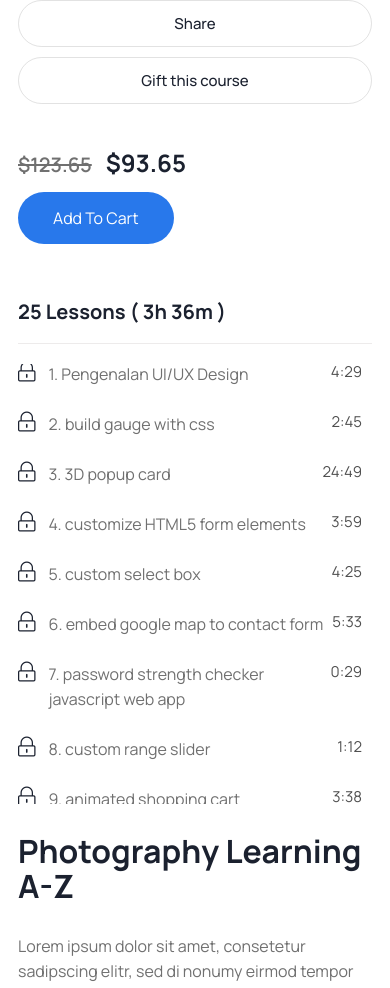
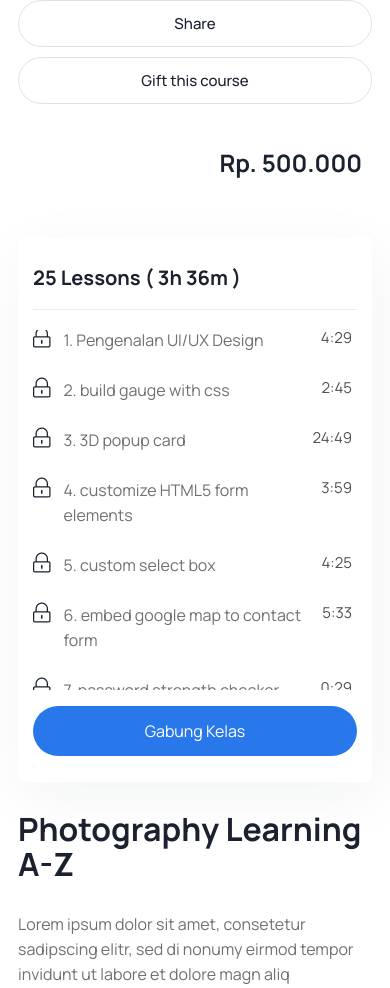
Before and after one commit to FE-14-Skilvul/FinalProject-BrainerEdu, a React (Vite) app: page /course-detail/1 in a window 390 px wide. Shown: the part 1137-2125 px from the top of the page. Built offline with nearby package versions, Linux system fonts and the light colour scheme.

Commit message:
course detail perbaikan

```diff
--- a/src/components/footer.jsx
+++ b/src/components/footer.jsx
@@ -45,7 +45,7 @@ const Footer = () => {
           <div className="row pb-15">
             <div
               className="col-xl-3 col-lg-4 col-md-6  wow fadeInUp2 animated"
-              dataWowDelay=".1s"
+              datawowdelay=".1s"
             >
               <div className="footer__widget footer__widget__two mb-30">
                 <h4 className="sub-title mb-35"> Tentang Kami </h4>
@@ -60,7 +60,7 @@ const Footer = () => {
             </div>
             <div
               className="col-xl-3 col-lg-4 col-md-6 wow fadeInUp2 animated"
-              dataWowDelay=".3s"
+              datawowdelay=".3s"
             >
               <div className="footer__widget mb-30 pl-40 pl-md-0 pl-xs-0">
                 <h6 className="widget-title mb-35"> Kontak </h6>
@@ -82,7 +82,7 @@ const Footer = () => {
             </div>
             <div
               className="col-xl-3 col-lg-4 col-md-6  wow fadeInUp2 animated"
-              dataWowDelay=".5s"
+              datawowdelay=".5s"
             >
               <div className="footer__widget mb-25 pl-65 pl-md-0 pl-xs-0">
                 <h6 className="widget-title mb-35"> Features </h6>
@@ -104,7 +104,7 @@ const Footer = () => {
             </div>
             <div
               className="col-xl-3 col-lg-6 col-md-6  wow fadeInUp2 animated"
-              dataWowDelay=".7s"
+              datawowdelay=".7s"
             >
               <div className="footer__widget footer__widget__two mb-30">
                 <h6 className="widget-title mb-35"> Subscribe Now </h6>
--- /dev/null
+++ b/src/components/iconImg.jsx
@@ -0,0 +1,11 @@
+import React from 'react'
+
+const IconImg = ({ src }) => {
+    return (
+        <>
+            <img className={`sl-shape shape_${src}`} src={`/assets/img/icon/${src}.svg`} alt="" />
+        </>
+    )
+}
+
+export default IconImg
--- a/src/pages/about.jsx
+++ b/src/pages/about.jsx
@@ -147,7 +147,7 @@ const About = () => {
                   <div className="chose-wrapper pl-25 pl-lg-0 pl-md-0 pl-xs-0">
                     <div
                       className="section-title mb-30 wow fadeInUp2 animated"
-                      dataWowDelay=".1s"
+                      datawowdelay=".1s"
                     >
                       <h2 className="mb-25">
                         {' '}
@@ -165,7 +165,7 @@ const About = () => {
                     </div>{' '}
                     <ul
                       className="text-list mb-40 wow fadeInUp2 animated"
-                      dataWowDelay=".2s"
+                      datawowdelay=".2s"
                     >
                       <li> Video Belajar yang Berkualitas </li>{' '}
                       <li> Kelas Gratis dan Berbayar </li>{' '}
--- a/src/pages/courseDetail.jsx
+++ b/src/pages/courseDetail.jsx
@@ -1,8 +1,9 @@
-import { useNavigate, useParams } from 'react-router-dom';
+import { Link, useNavigate, useParams } from 'react-router-dom';
 import Home from '../layout/home';
 import { useRef } from 'react';
+import Button from '../components/button';
 
-const courseDetail = () => {
+const CourseDetail = () => {
   const { id } = useParams();
 
   const videoData = [
@@ -185,31 +186,26 @@ const courseDetail = () => {
               </div>
               <div className="col-xxl-4 col-xl-5">
                 <div className="learn-area mb-30">
-                  <ul className="cart-list-tag d-sm-inline-flex align-items-center mb-50">
+                  <ul className="cart-list-tag align-items-center mb-45 d-flex justify-content-end">
                     <li>
                       <div className="price-list">
-                        <h5>
-                          <span>$123.65</span> <b className="sub-title">$93.65</b>
+                        <h5 >
+                          <b className="sub-title">Rp. 500.000</b>
                         </h5>
                       </div>
                     </li>
-                    <li>
-                      <div className="cart-btn">
-                        <a className="theme_btn" href="#">
-                          Add To Cart
-                        </a>
-                      </div>
-                    </li>
+
 
                   </ul>
+                  <div className="courses-ingredients w-100" style={{ marginLeft: "0" }}>
                     <div className="learn-box">
                       <h5>25 Lessons ( 3h 36m )</h5>
-                    <ul className="learn-list">
+                      <ul className="learn-list " style={{ marginRight: "0", height: "360px" }}>
                         {videoData.map(({ id, name, title, duration }, index) => {
 
                           return <li key={index} onClick={() => changeVideo(name)} >
-                          <a href="#learn-bok" style={{ display: "flex", alignItems: "top", justifyContent: 'space-between' }}>
-                            <span className="play-video" style={{ display: 'flex' }}>
+                            <a className="d-flex align-items-top justify-content-between" href="#learn-bok">
+                              <span className="play-video d-flex">
                                 <i className="fal fa-lock-alt" style={{ paddingRight: '10px' }} />
                                 <p> {index + 1 + '. ' + title}</p>
                               </span>
@@ -239,7 +235,12 @@ const courseDetail = () => {
                                                 </a>
                                             </li> */}
                       </ul >
+                      {/* <Button text={""} /> */}
+                      <Link to={'/register'} className="theme_btn free_btn w-100 d-flex justify-content-center my-3"  >
+                        Gabung Kelas
+                      </Link>
                     </div >
+                  </div>
                 </div >
               </div >
             </div >
@@ -370,4 +371,4 @@ const courseDetail = () => {
   )
 }
 
-export default courseDetail
+export default CourseDetail
--- a/src/section/hero.jsx
+++ b/src/section/hero.jsx
@@ -1,14 +1,16 @@
 import React from 'react'
+import IconImg from '../components/iconImg'
 
 const Hero = () => {
     return (
         <><section className="slider-area slider-gradient-bg pt-180 pb-100 pb-xs-50">
-            <img className="sl-shape shape_01" src="/assets/img/icon/01.svg" alt="" />
-            <img className="sl-shape shape_02" src="/assets/img/icon/02.svg" alt="" />
-            <img className="sl-shape shape_03" src="/assets/img/icon/03.svg" alt="" />
-            <img className="sl-shape shape_04" src="/assets/img/icon/04.svg" alt="" />
-            <img className="sl-shape shape_05" src="/assets/img/icon/05.svg" alt="" />
-            <img className="sl-shape shape_06" src="/assets/img/icon/06.svg" alt="" />
+            <IconImg src={'01'} />
+            <IconImg src={'02'} />
+            <IconImg src={'03'} />
+            <IconImg src={'04'} />
+            <IconImg src={'05'} />
+            <IconImg src={'06'} />
+
             <div className="main-slider">
                 <div className="container">
                     <div className="row">
@@ -37,8 +39,8 @@ const Hero = () => {
                                 </p>
                             </div>
                         </div>
-                        <div className="col-xl-6 col-lg-6">
-                            <div className="slider-img-box-two">
+                        <div className="col-xl-5 col-lg-5 offset-1">
+                            <div className="slider-img-box-two" >
                                 <div className="chose-img-wrapper mb-50 pos-rel">
                                     <img
                                         className="shape-avatar-bg"
```
Lines whose indentation alone changed are shown as unchanged.
